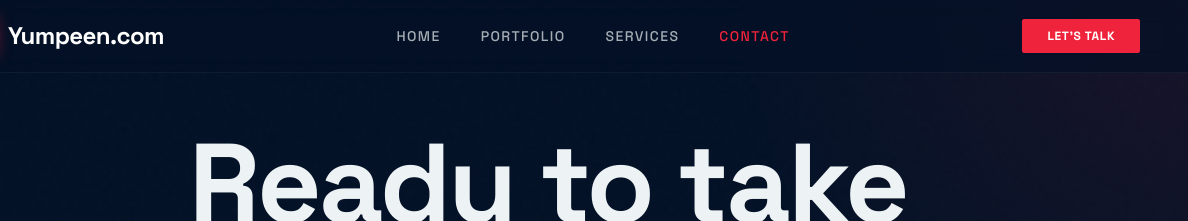
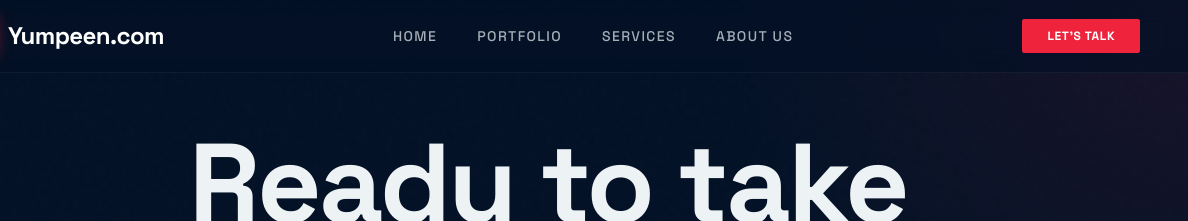
Before and after one commit to carlosdiaztorres/yumpeenx, a website built with Vite: page contact.html in a window 1280 px wide. Shown: the top 221 px of the page, 92-1280 px from the left. Built offline with nearby package versions, Linux system fonts and the light colour scheme.

Commit message:
Fix Contact header: Restore About us and remove redundant Contact link

```diff
--- a/contact.html
+++ b/contact.html
@@ -117,8 +117,8 @@
                         href="./portfolio.html">Portfolio</a>
                     <a class="text-text-off-white/70 hover:text-primary text-sm font-medium transition-colors uppercase tracking-widest text-[11px]"
                         href="./services.html">Services</a>
-                    <a class="text-primary text-sm font-medium transition-colors uppercase tracking-widest text-[11px]"
-                        href="#">Contact</a>
+                    <a class="text-text-off-white/70 hover:text-primary text-sm font-medium transition-colors uppercase tracking-widest text-[11px]"
+                        href="#">About us</a>
                 </nav>
                 <button onclick="window.location.href='contact.html'"
                     class="hidden md:flex group relative overflow-hidden rounded bg-primary border border-primary px-6 py-2 transition-colors duration-300">
@@ -143,7 +143,8 @@
                 href="./portfolio.html">Portfolio</a>
             <a class="text-2xl font-bold text-white hover:text-primary transition-colors uppercase tracking-widest"
                 href="./services.html">Services</a>
-            <a class="text-2xl font-bold text-primary transition-colors uppercase tracking-widest" href="#">Contact</a>
+            <a class="text-2xl font-bold text-white hover:text-primary transition-colors uppercase tracking-widest"
+                href="#">About us</a>
         </nav>
         <button onclick="window.location.href='contact.html'"
             class="group relative overflow-hidden rounded bg-primary border border-primary px-8 py-3 transition-colors duration-300 flex-shrink-0">
```
